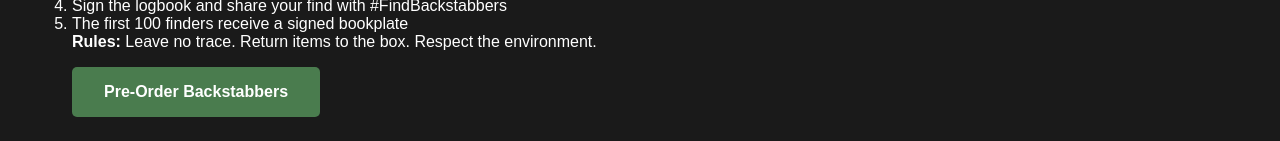
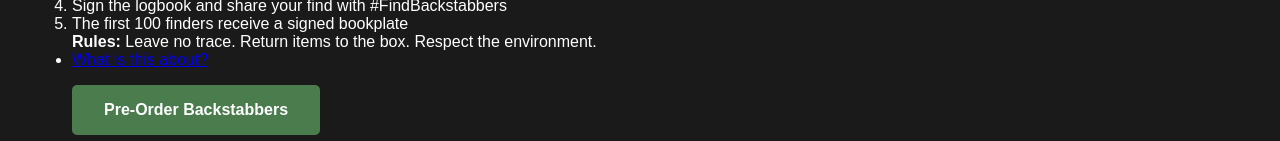
Before and after one commit to dodgrile/mediamarketsaudiences, a plain HTML site: page index.html in a window 1280 px wide. Shown: the part 962-1103 px from the top of the page. Drawn offline with nearby package versions, Linux system fonts and the light colour scheme.

Commit message:
oops, lets actually add a link

```diff
--- a/index.html
+++ b/index.html
@@ -135,6 +135,9 @@
 
         <p><strong>Rules:</strong> Leave no trace. Return items to the box. Respect the environment.</p>
 
+        <ul>
+            <li><a href="about.html">What is this about?</a></li>
+        </ul>
         <a href="#" class="cta-button">Pre-Order Backstabbers</a>
     </div>
 
```
